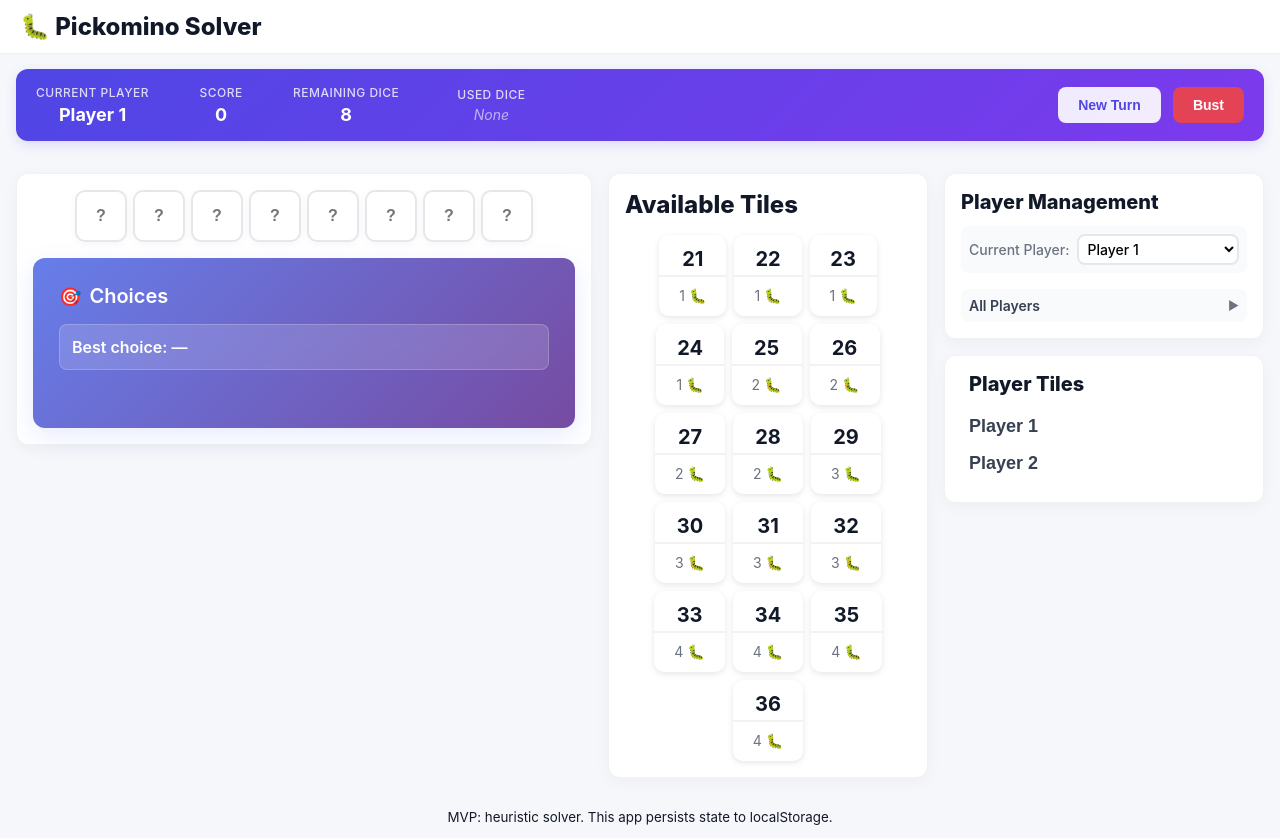
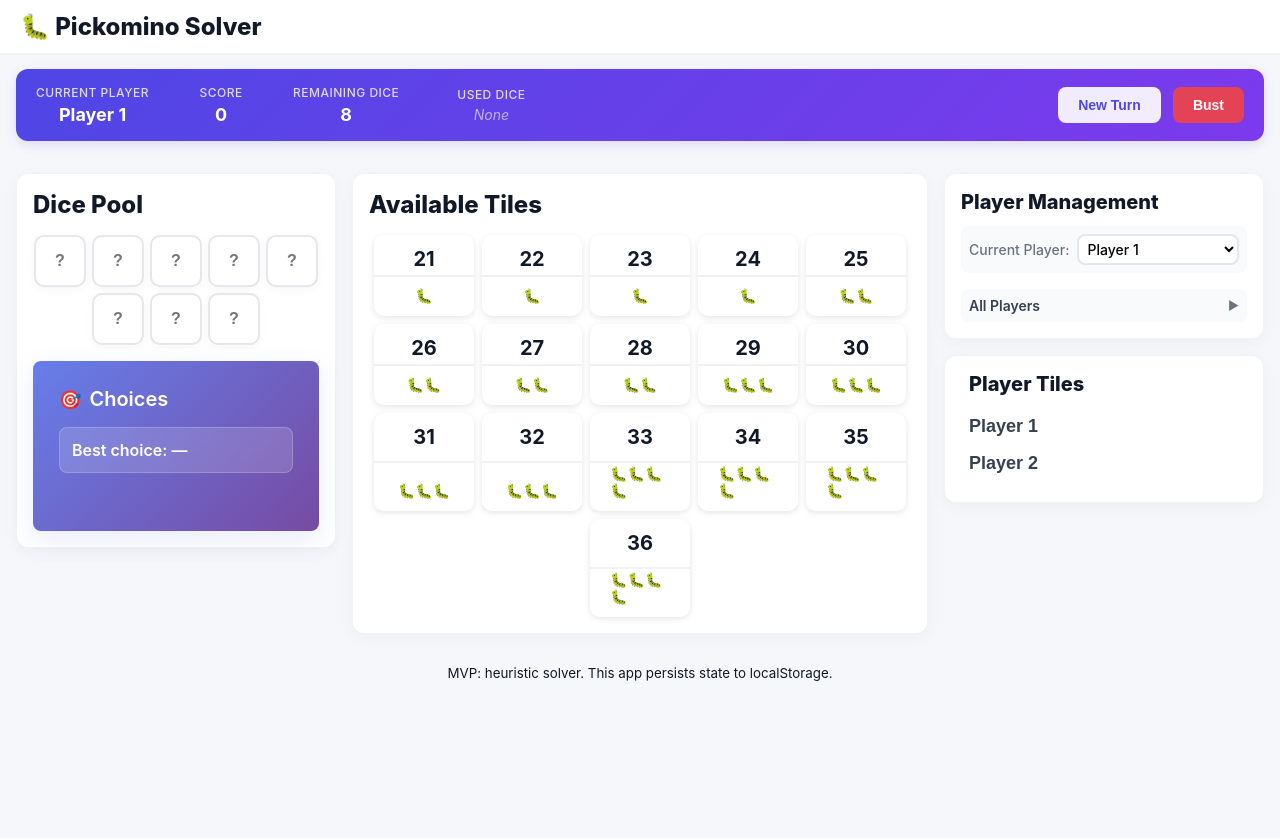
Before and after one commit to JamesNarayanan/Pickomino-Solver, a React (Vite) app: page / in a window 1280 px wide. After the commit the page ends 800 px from the top, so only its background shows below. Built offline with nearby package versions, Linux system fonts and the light colour scheme.

Commit message:
Add Dice Pool header and improve layout styling

```diff
--- a/src/App.tsx
+++ b/src/App.tsx
@@ -212,6 +212,7 @@ export default function App() {
 			<main>
 				<section className="left-col">
 					<div className="card">
+						<h2>Dice Pool</h2>
 						<DiceGrid faces={dice} onTypeChange={setDieValue} />
 						<div className="solver-report">
 							<h3>Choices</h3>
--- a/src/components/Tile.tsx
+++ b/src/components/Tile.tsx
@@ -5,7 +5,11 @@ export default function Tile({ tile, onClick }: { tile: Target; onClick?: () =>
 	return (
 		<div className="tile" onClick={onClick}>
 			<div className="tile-value">{tile.value}</div>
-			<div className="tile-pts">{tile.pts} 🐛</div>
+			<div className="tile-pts">
+				{Array.from({ length: tile.pts }, (_, i) => (
+					<span key={i}>🐛</span>
+				))}
+			</div>
 		</div>
 	);
 }
--- a/src/styles.scss
+++ b/src/styles.scss
@@ -32,15 +32,16 @@ body {
 
 	main {
 		display: grid;
-		grid-template-columns: 1fr 320px 320px;
+		grid-template-columns: 320px 1fr 320px;
 		gap: 16px;
 		padding: 16px;
+		align-items: start;
 
 		@media (max-width: 1200px) {
-			grid-template-columns: 1fr 280px;
+			grid-template-columns: 320px 1fr;
 		}
 
-		@media (max-width: 900px) {
+		@media (max-width: 800px) {
 			grid-template-columns: 1fr;
 		}
 	}
@@ -402,6 +403,12 @@ body {
 	border: 1px solid rgba(0, 0, 0, 0.05);
 }
 
+.left-col h2 {
+	margin: 0 0 16px 0;
+	font-size: 24px;
+	font-weight: 800;
+}
+
 .dice-grid {
 	display: flex;
 	flex-direction: column;
@@ -443,7 +450,7 @@ body {
 .solver-report {
 	margin-top: 16px;
 	background: linear-gradient(135deg, #667eea 0%, #764ba2 100%);
-	border-radius: 12px;
+	border-radius: 8px;
 	padding: 26px;
 	color: white;
 	box-shadow: 0 8px 25px rgba(102, 126, 234, 0.15);
@@ -617,6 +624,7 @@ body {
 	flex-direction: column;
 	align-items: center;
 	justify-content: space-between;
+	width: 100px;
 	padding: 12px 20px;
 	gap: 16px;
 	cursor: pointer;
```
